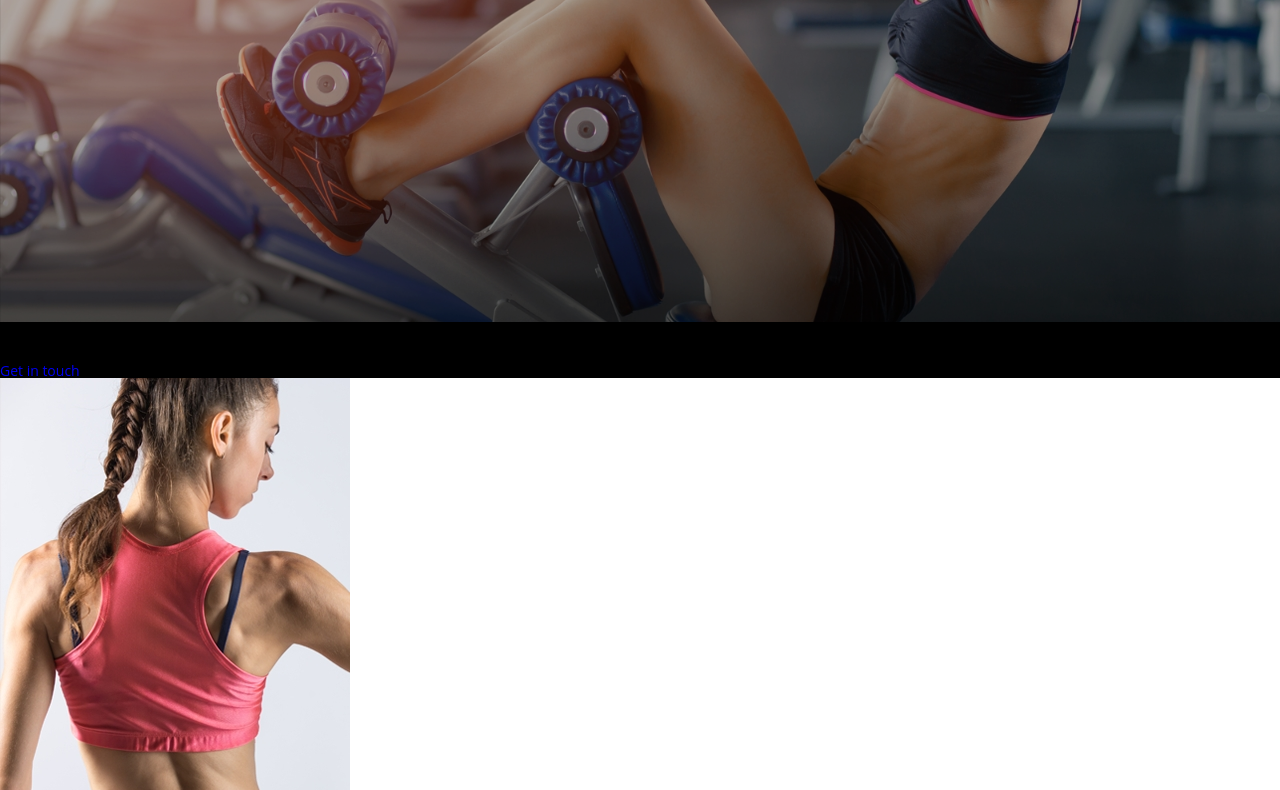
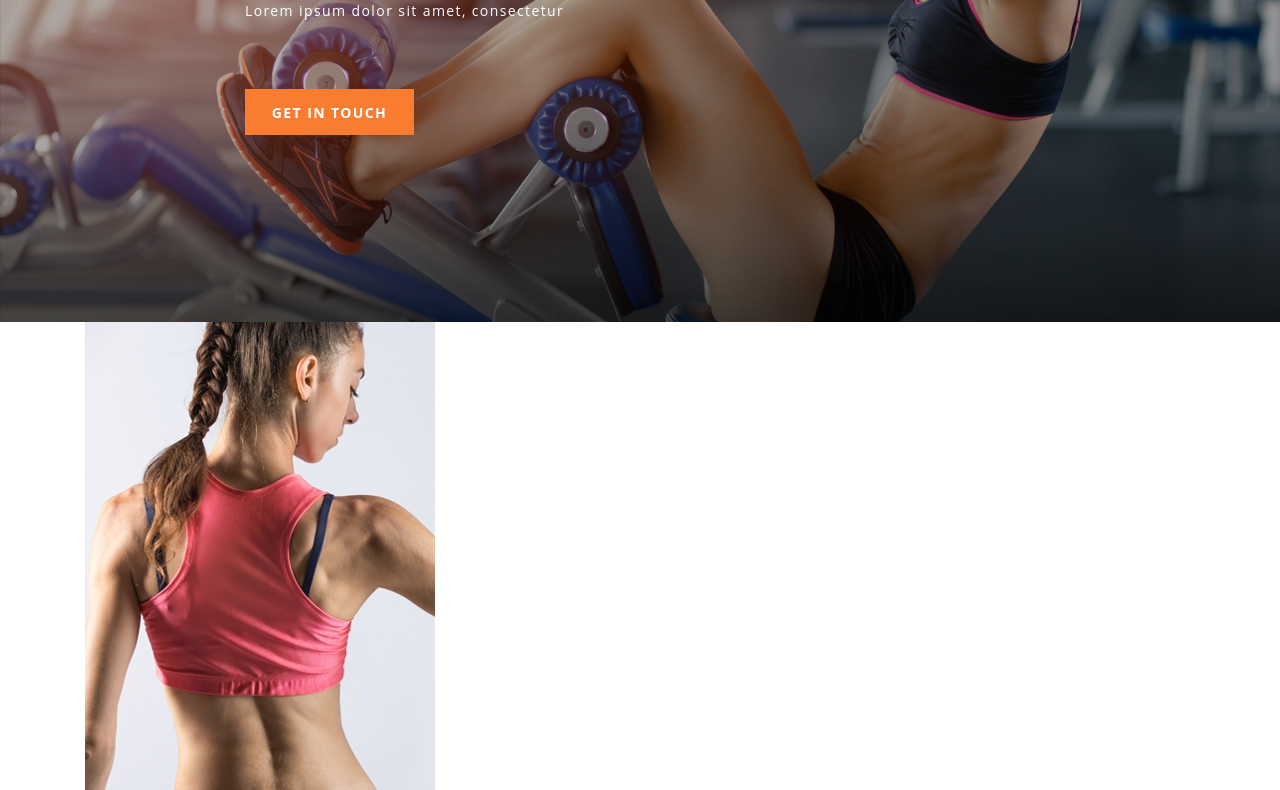
Before and after one commit to KiPush/fitness, a plain HTML site: page index.html in a window 1280 px wide. Shown: the part 420-1210 px from the top of the page. Drawn offline with Linux system fonts and the light colour scheme.

Commit message:
first screen the end

```diff
--- a/css/style.css
+++ b/css/style.css
@@ -97,9 +97,10 @@ h6 {
 }
 
 /*--------------------*/
-.border{
+.border {
     border: 1px solid red;
 }
+
 .wrap {
     max-width: 1600px;
     min-height: 100%;
@@ -109,6 +110,13 @@ h6 {
 .page {
     margin: 0 auto;
     min-width: 100%;
+}
+
+.container {
+    position: relative;
+    max-width: 1140px;
+    padding: 0 15px;
+    margin: 0 auto;
 }
 
 .header {
@@ -153,7 +161,7 @@ h6 {
     font-size: 24px;
     font-weight: 700;
     text-transform: uppercase;
-    margin:8px 38px 0 0;
+    margin: 8px 38px 0 0;
 }
 
 .logo span {
@@ -222,17 +230,55 @@ h6 {
     transition-duration: .2s;
 }
 
-.banner__info {}
+.banner__info {
+    position: absolute;
+    top: 229px;
+    left: 245px;
+}
 
-.banner__title {}
+.banner__title {
+    color: #ffffff;
+    font-size: 70px;
+    font-weight: 700;
+    text-transform: uppercase;
+    line-height: 85px;
+    margin-bottom: 25px;
+}
 
-.banner__subtitle {}
+.banner__title span {
+    color: #fa7c30;
+}
 
-.main-btn {}
+.banner__subtitle {
+    color: #ffffff;
+    /* line-height: 30px; */
+    letter-spacing: 1.4px;
+    margin-bottom: 71px;
+}
+
+.main-btn {
+    display: block;
+    width: 169px;
+    height: 46px;
+    background-color: #fa7c30;
+    border: 1px solid #fa7c30;
+    color: #ffffff;
+    font-weight: 700;
+    line-height: 46px;
+    text-transform: uppercase;
+    letter-spacing: 1.4px;
+    text-align: center;
+    transition-duration: .2s;
+}
+
+.main-btn:hover {
+    background-color: transparent;
+    color: #fa7c30;
+    border: 1px solid #fa7c30;
+    transition-duration: .2s;
+}
 
 .online-booking {}
-
-.container {}
 
 .booking-form__wrap {}
 
```
Also changed, not shown: index.html (+1 -0 lines).
